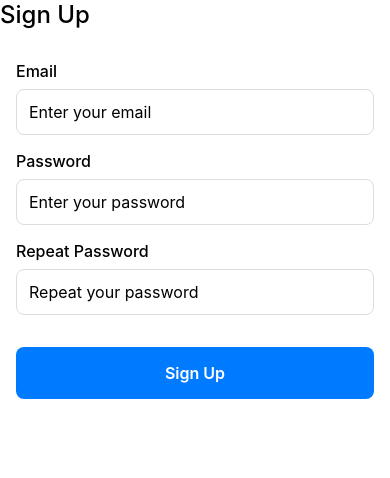
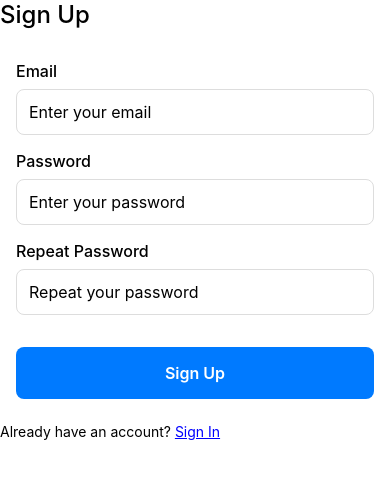
Before and after one commit to tuxbear/supadinos, a React Native app: screen /SignInScreen in a window 390 px wide. Shown: the top 478 px of the page. Built offline with nearby package versions, Linux system fonts and the light colour scheme; no server answers.

Commit message:
11-add-sign-in-screen

```diff
--- a/src/Components/MainNavigator/MainNavigator.tsx
+++ b/src/Components/MainNavigator/MainNavigator.tsx
@@ -3,6 +3,7 @@ import { createStackNavigator } from "@react-navigation/stack";
 import { NavigationContainer } from "@react-navigation/native";
 import SignUpScreen from "@screens/SignUpScreen";
 import SplashScreen from "@screens/SplashScreen";
+import SignInScreen from "@screens/SignInScreen";
 
 const Stack = createStackNavigator();
 
@@ -17,6 +18,7 @@ const MainNavigator = () => {
                 gestureEnabled: false,
                 }}>
                 <Stack.Screen name="SignUpScreen" component={SignUpScreen} />
+                <Stack.Screen name="SignInScreen" component={SignInScreen} />
                 <Stack.Screen name="SplashScreen" component={SplashScreen} />
             </Stack.Navigator>
         </NavigationContainer>
--- /dev/null
+++ b/src/Screens/SignInScreen.tsx
@@ -0,0 +1,12 @@
+import React from "react";
+import { SafeAreaView, Text } from "react-native";
+
+const SignInScreen = () => {
+    return (
+        <SafeAreaView>
+            <Text>Sign In Screen</Text>
+        </SafeAreaView>
+    )
+};
+
+export default SignInScreen;
--- a/src/Screens/SignUpScreen.tsx
+++ b/src/Screens/SignUpScreen.tsx
@@ -3,8 +3,9 @@ import { StyleSheet, Text, SafeAreaView } from 'react-native';
 import { useForm } from 'react-hook-form';
 import CustomForm from '../Components/Forms/FormInput';
 import { FormData, FormField } from '../Types/types';
+import supabase from '@config/supabase';
 
-const SignUpScreen = () => {
+const SignUpScreen = ({navigation}) => {
     const { control, handleSubmit, watch } = useForm<FormData>();
     const [loading, setLoading] = React.useState(false);
     const [isPasswordMatch, setIsPasswordMatch] = React.useState(true);
@@ -15,7 +16,21 @@ const SignUpScreen = () => {
             return;
         }
         setIsPasswordMatch(true);
-        // Handle form submission here
+        sendDataToSupabase(data);
+    };
+    const sendDataToSupabase = async (data: FormData) => {
+        try {
+            setLoading(true);
+            await supabase.auth.signUp({
+                email: data.email,
+                password: data.password,
+            });
+            navigation.navigate('SignInScreen', { email: data.email , password: data.password });
+        } catch (error) {
+            console.log('error', error);
+        } finally {
+            setLoading(false);
+        }
     };
 
     const formFields: FormField[] = [
@@ -54,6 +69,10 @@ const SignUpScreen = () => {
             {!isPasswordMatch && (
                 <Text style={styles.errorText}>Passwords do not match!</Text>
             )}
+            <Text style={styles.smallText} >
+                Already have an account?{' '}
+                <Text  onPress={() => navigation.navigate('SignInScreen')} style={styles.smallTextBlue}>Sign In</Text>
+            </Text>
         </SafeAreaView>
     );
 };
@@ -63,6 +82,14 @@ const styles = StyleSheet.create({
         flex: 1,
         padding: 16,
         backgroundColor: '#fff',
+    },
+    smallText: {
+        fontSize: 14,
+        marginTop: 8,
+    },
+    smallTextBlue: {
+        color: 'blue',
+        textDecorationLine: 'underline',
     },
     header: {
         fontSize: 24,
```
